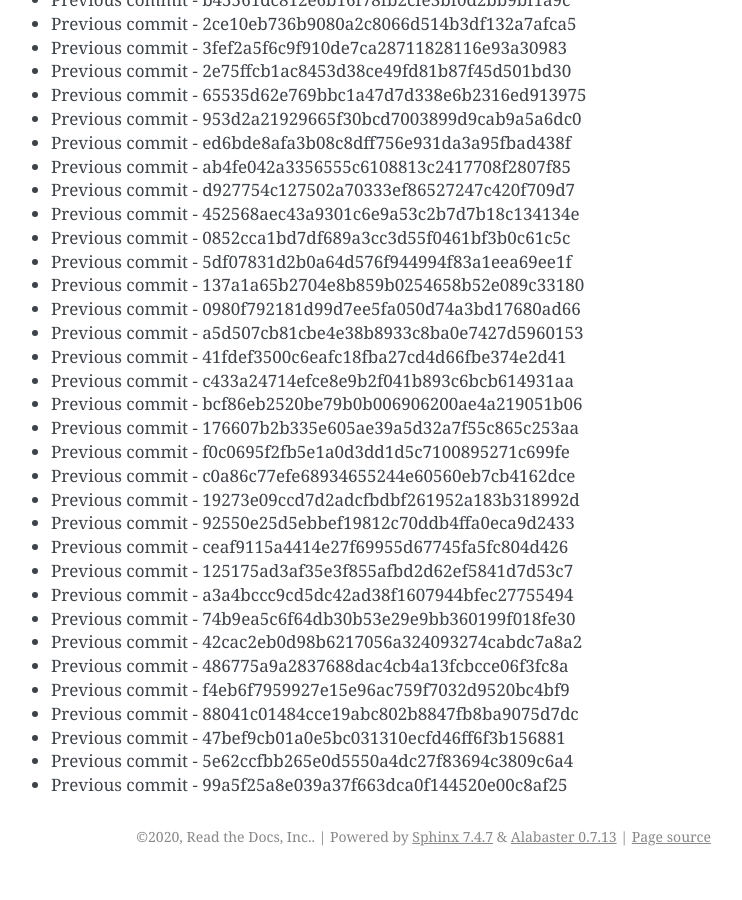
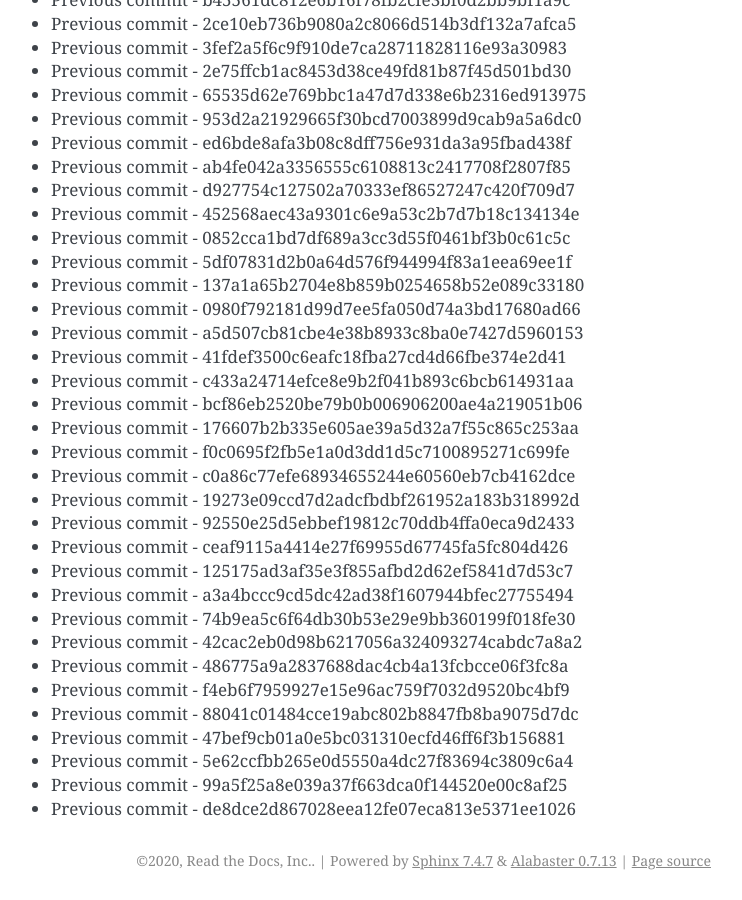
Before and after one commit to readthedocs/rtd-git-stresstest, a Sphinx documentation site: the page built from docs/updates.rst, in a window 1280 px wide and 900 px high, scrolled down 22049 px. Shown: the whole window, without its empty margins (399-1141 px from the left). Built offline with Sphinx 7.4.7, drawn with Linux system fonts in a browser that asks for light colours; before the commit the page ends 22925 px from its top, so only the background shows below that.

Commit message:
Generating commit from previous: de8dce2d867028eea12fe07eca813e5371ee1026

```diff
--- a/docs/updates.rst
+++ b/docs/updates.rst
@@ -958,3 +958,4 @@ It can be tested for any performance characteristics.
 * Previous commit - 47bef9cb01a0e5bc031310ecfd46ff6f3b156881
 * Previous commit - 5e62ccfbb265e0d5550a4dc27f83694c3809c6a4
 * Previous commit - 99a5f25a8e039a37f663dca0f144520e00c8af25
+* Previous commit - de8dce2d867028eea12fe07eca813e5371ee1026
```
